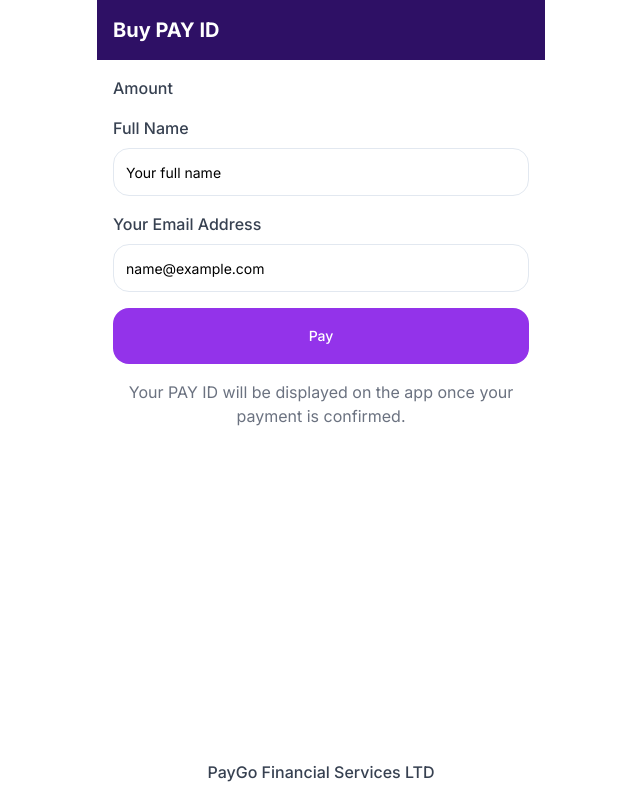
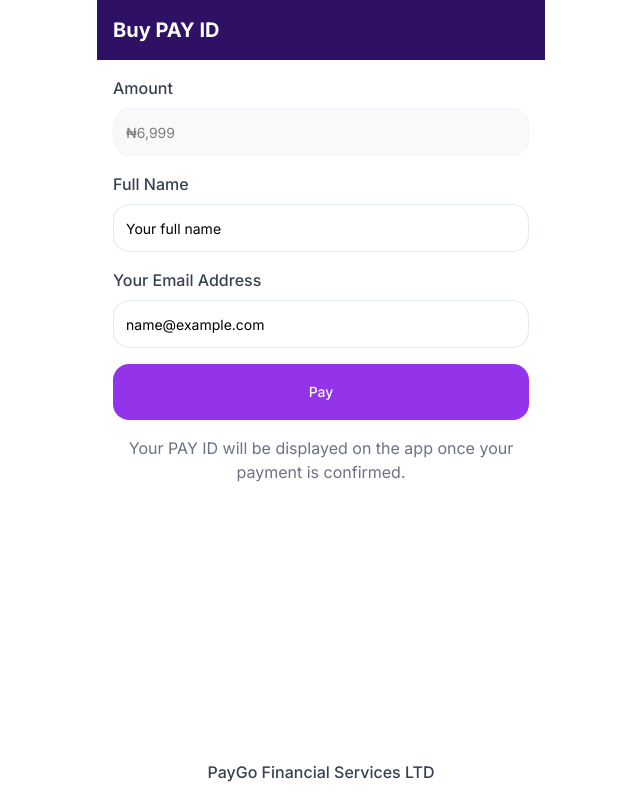
Before and after one commit to fste-tec/pay-GO, a Next.js app: page /buy-pay-id in a window 1280 px wide. Shown: the whole page, without its empty margins (319-959 px from the left). Built offline with nearby package versions, Linux system fonts and the light colour scheme; sample sign-in values are in the browser's storage.

Commit message:
Update page.tsx

```diff
--- a/app/buy-pay-id/page.tsx
+++ b/app/buy-pay-id/page.tsx
@@ -70,7 +70,7 @@ export default function BuyPayIdPage() {
             <label htmlFor="amount" className="text-gray-700 font-medium">
               Amount
             </label>
-
+            <Input id="amount" value="₦6,999" disabled className="bg-gray-100 h-12" />
           </div>
 
           <div className="space-y-2">
```
